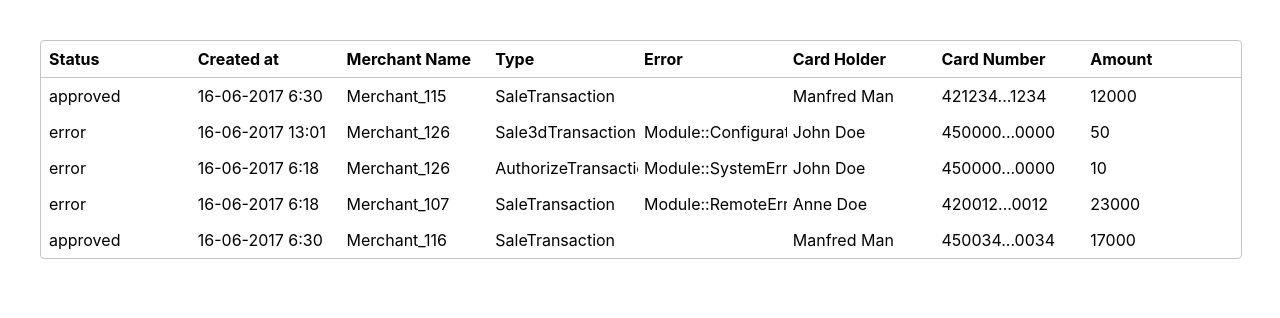
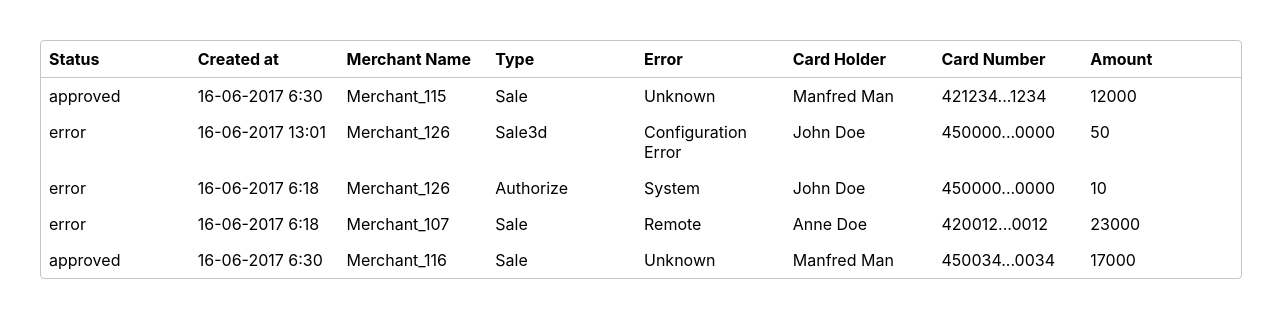
Before and after one commit to m-zhingova/table-task, a React (Create React App) app: page / in a window 1280 px wide. Shown: the top 318 px of the page. Built offline with nearby package versions, Linux system fonts and the light colour scheme.

Commit message:
add erro class map and transaction type map

```diff
--- /dev/null
+++ b/src/Constants/errorClass.js
@@ -0,0 +1,6 @@
+export const errorClassMap = {
+  SystemError: "System",
+  RemoteError: "Remote",
+  ConfigurationError: "Configuration Error",
+  default: "Unknown",
+};
--- /dev/null
+++ b/src/Constants/transactionTypes.js
@@ -0,0 +1,5 @@
+export const transactionTypesMap = {
+  SaleTransaction: "Sale",
+  Sale3dTransaction: "Sale3d",
+  AuthorizeTransaction: "Authorize",
+};
--- a/src/Transactions/components/TransactionsTableRow.js
+++ b/src/Transactions/components/TransactionsTableRow.js
@@ -1,6 +1,8 @@
 import React from "react";
 import { TransactionsTableCell } from "./TransactionsTableCell";
 import { DateFormatter } from "../../components/DateFormatter";
+import { transactionTypesMap } from "../../Constants/transactionTypes";
+import { getErrorClass } from "../../Utils/getErrorClass";
 import "./TransactionsTableRow.css";
 
 export const TransactionsTableRow = ({ transaction }) => {
@@ -11,8 +13,12 @@ export const TransactionsTableRow = ({ transaction }) => {
         <DateFormatter date={transaction.created_at} />
       </TransactionsTableCell>
       <TransactionsTableCell>{transaction.merchant_name}</TransactionsTableCell>
-      <TransactionsTableCell>{transaction.type}</TransactionsTableCell>
-      <TransactionsTableCell>{transaction.error_class}</TransactionsTableCell>
+      <TransactionsTableCell>
+        {transactionTypesMap[transaction.type]}
+      </TransactionsTableCell>
+      <TransactionsTableCell>
+        {getErrorClass(transaction.error_class)}
+      </TransactionsTableCell>
       <TransactionsTableCell>{transaction.card_holder}</TransactionsTableCell>
       <TransactionsTableCell>{transaction.card_number}</TransactionsTableCell>
       <TransactionsTableCell>{transaction.amount}</TransactionsTableCell>
--- /dev/null
+++ b/src/Utils/getErrorClass.js
@@ -0,0 +1,11 @@
+import { errorClassMap } from "../Constants/errorClass";
+
+const errorSubstring = "Module::";
+
+export const getErrorClass = (error) => {
+  if (error.indexOf(errorSubstring) >= 0) {
+    return errorClassMap[error.replace(errorSubstring, "")];
+  }
+
+  return errorClassMap.default;
+};
```
